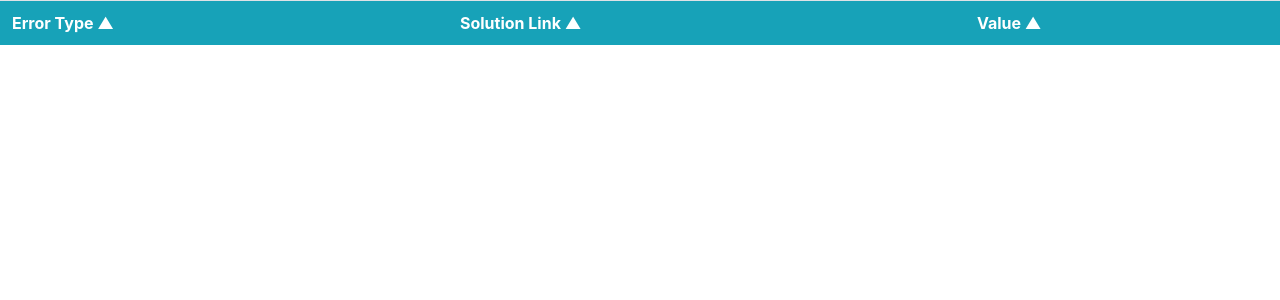
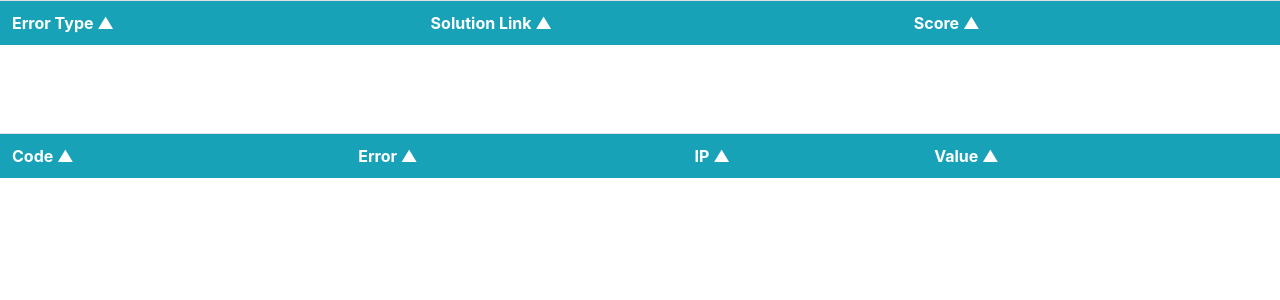
Before and after one commit to AriaAbrishamdar/Pycee-2.0, a Flask app: page /votes/ in a window 1280 px wide. Shown: the top 300 px of the page. Run offline with Flask 2, Linux system fonts and the light colour scheme; the visitor is signed in with stand-in values (Sample User, id 1); lists and menus that the app fills with data are empty; some libraries are stand-ins or nearby versions.

Commit message:
Update votes.html

```diff
--- a/web/server/templates/votes.html
+++ b/web/server/templates/votes.html
@@ -13,9 +13,26 @@
     <tr  class="bg-info">
         <th  class="bg-info" data-colname="error_type" data-order="desc">Error Type &#9650</th>
         <th  data-colname="solution_link" data-order="desc">Solution Link &#9650</th>
+        <th  data-colname="score" data-order="desc">Score &#9650</th>
+        <td data-colname="details"></td>
+    </tr>
+    <tbody id="myTable">
+
+    </tbody>
+</table>
+
+<br>
+<br>
+<br>
+
+<table class="table table-striped">
+    <tr  class="bg-info">
+        <th  class="bg-info" data-colname="code" data-order="desc">Code &#9650</th>
+        <th  data-colname="error" data-order="desc">Error &#9650</th>
+        <th  data-colname="ip" data-order="desc">IP &#9650</th>
         <th  data-colname="value" data-order="desc">Value &#9650</th>
     </tr>
-    <tbody id="myTable">
+    <tbody id="detailsTable">
 
     </tbody>
 </table>
@@ -23,7 +40,10 @@
 
 <script>
 
+var detailsTableArray = [];
+
 var myArray = {{solutions|tojson}}.data;
+
 
 buildTable(myArray)
 
@@ -36,6 +56,7 @@ buildTable(myArray)
      text = text.substring(0, text.length - 1);
 
 
+     if ((column == 'error_type') || (column == 'solution_link')  || (column == 'score')) {
 
          if (order == 'desc'){
             myArray = myArray.sort((a, b) => a[column] > b[column] ? 1 : -1)
@@ -46,10 +67,27 @@ buildTable(myArray)
             $(this).data("order","desc");
             text += '&#9650'
          }
+     }
+
+     else if ((column == 'code') || (column == 'error')  || (column == 'ip') || (column == 'value')) {
+
+         if (order == 'desc'){
+            detailsTableArray = detailsTableArray.sort((a, b) => a[column] > b[column] ? 1 : -1)
+            $(this).data("order","asc");
+            text += '&#9660'
+         }else{
+            detailsTableArray = detailsTableArray.sort((a, b) => a[column] < b[column] ? 1 : -1)
+            $(this).data("order","desc");
+            text += '&#9650'
+         }
+     }
 
     $(this).html(text)
     buildTable(myArray)
     })
+
+
+
 
 
 function buildTable(data){
@@ -57,10 +95,30 @@ function buildTable(data){
     table.innerHTML = ''
     for (var i = 0; i < data.length; i++){
 
+        var value = 0
+        for (var j=0; j<data[i].details.length; j++) {
+            value = value + data[i].details[j].score
+        }
+
         var row = `<tr>
                         <td>${data[i].error_type}</td>
                         <td>${data[i].solution_link}</td>
-                        <td>${data[i].value}</td>
+                        <td>${value}</td>
+                        <td><button class="editbtn" onclick=" detailsTableArray = myArray[${i}].details; buildTable(myArray);">details</button></td>
+                   </tr>`
+        table.innerHTML += row
+    }
+
+
+    var table = document.getElementById('detailsTable')
+    table.innerHTML = ''
+    for (var i = 0; i < detailsTableArray.length; i++){
+        console.log(detailsTableArray[i].error);
+        var row = `<tr>
+                        <td><pre>${detailsTableArray[i].code}</pre></td>
+                        <td><pre>${detailsTableArray[i].error}</pre></td>
+                        <td>${detailsTableArray[i].IP}</td>
+                        <td>${detailsTableArray[i].score}</td>
                    </tr>`
         table.innerHTML += row
     }
```
Lines whose indentation alone changed are shown as unchanged.
